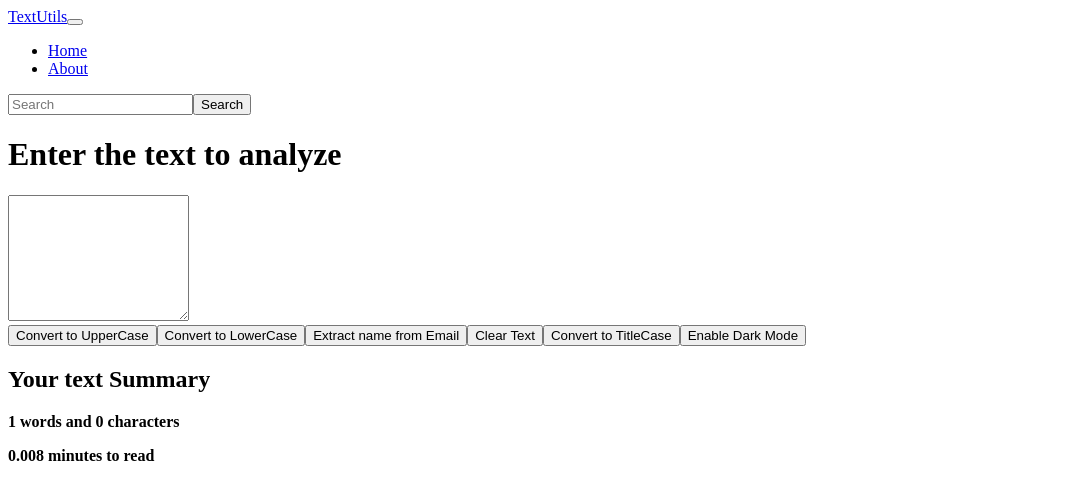
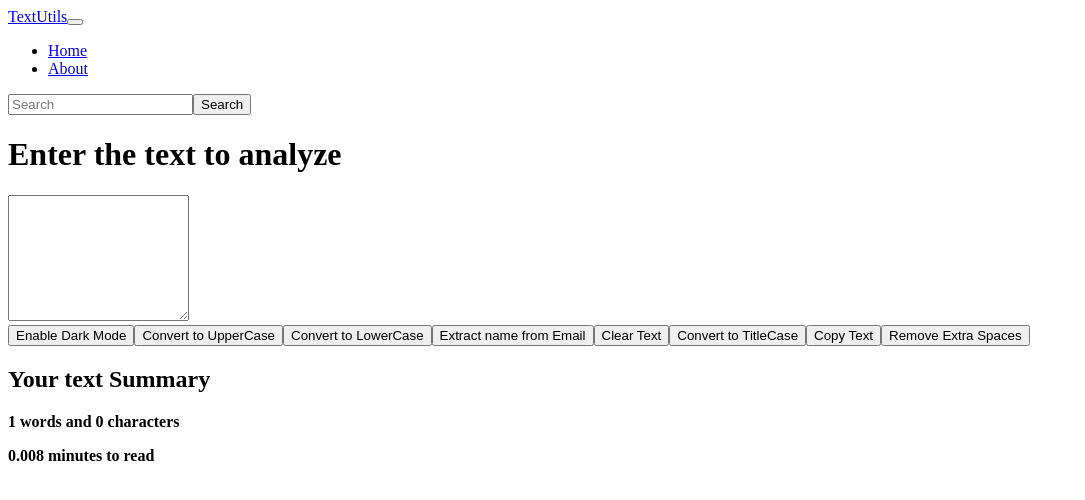
Before and after one commit to HBK0077/textUtilsUsingReact, a React (Create React App) app in the folder textutils/: page / in a window 1280 px wide. Shown: the top 500 px of the page, without its empty margins (0-1085 px from the left). Built offline with nearby package versions, Linux system fonts and the light colour scheme; the HTML template or start-up script is replaced by a standard one.

Commit message:
little extra features added with buttons

```diff
--- a/textutils/src/components/TextForm.js
+++ b/textutils/src/components/TextForm.js
@@ -1,6 +1,26 @@
 import React, {useState} from 'react'
 
 export default function TextForm(props) {
+    const [myStyle, setMyStyle] = useState({
+        color: "black",
+        backgroundColor: "white"
+    });
+    const [buttonText, setButtonText] = useState("Enable Dark Mode");
+    const toggleStyle = ()=>{
+        if(myStyle.color === "black"){
+            setMyStyle({
+                color: "white",
+                backgroundColor: "black"
+            });
+            setButtonText("Enable Light Mode");
+        }else{
+            setMyStyle({
+                color: "black",
+                backgroundColor: "white"
+            })
+            setButtonText("Enable Dark Mode");
+        }
+    }
     const handelUpperCase = () =>{
         //console.log("Please change me " + text);
         let newText = text.toUpperCase();
@@ -29,25 +49,15 @@ export default function TextForm(props) {
         }).join(" ");
         setText(newText);
     }
-    const [myStyle, setMyStyle] = useState({
-        color: "black",
-        backgroundColor: "white"
-    });
-    const [buttonText, setButtonText] = useState("Enable Dark Mode");
-    const toggleStyle = ()=>{
-        if(myStyle.color === "black"){
-            setMyStyle({
-                color: "white",
-                backgroundColor: "black"
-            });
-            setButtonText("Enable Light Mode");
-        }else{
-            setMyStyle({
-                color: "black",
-                backgroundColor: "white"
-            })
-            setButtonText("Enable Dark Mode");
-        }
+
+    const handelCopyText = ()=>{
+        let copyText = document.getElementById("myBox")
+        copyText.select();
+        navigator.clipboard.writeText(copyText.value);
+    }
+    const handelExtraSpaces = ()=>{
+        let spacedText = text.replace(/\s+/g," ");
+        setText(spacedText);
     }
     const [text, setText] = useState("");
     // text="New Text" This is wrong way to change a state value
@@ -60,12 +70,17 @@ export default function TextForm(props) {
                     <div className="mb-3" >
                         <textarea className="form-control" value={text} onChange={handleOnChange} id="myBox" rows="8"></textarea>
                     </div>
+
+                    <button className="btn btn-primary mx-1" onClick={toggleStyle}>{buttonText}</button>
                     <button className="btn btn-primary mx-1" onClick={handelUpperCase}>Convert to UpperCase</button>
                     <button className="btn btn-primary mx-1" onClick={handelLowerCase}>Convert to LowerCase</button>
                     <button className="btn btn-primary mx-1" onClick={handelEmail}>Extract name from Email</button>
                     <button className="btn btn-primary mx-1" onClick={clearText}>Clear Text</button>
                     <button className="btn btn-primary mx-1" onClick={handelTitleCase}>Convert to TitleCase</button>
-                    <button className="btn btn-primary mx-1" onClick={toggleStyle}>{buttonText}</button>
+                    <button className="btn btn-primary my-2" onClick={handelCopyText}>Copy Text</button>
+                    <button className="btn btn-primary mx-1 my-2" onClick={handelExtraSpaces}>Remove Extra Spaces</button>
+
+
                 </div>
                 <div className="container my-2">
                     <h2>Your text Summary</h2>
```
